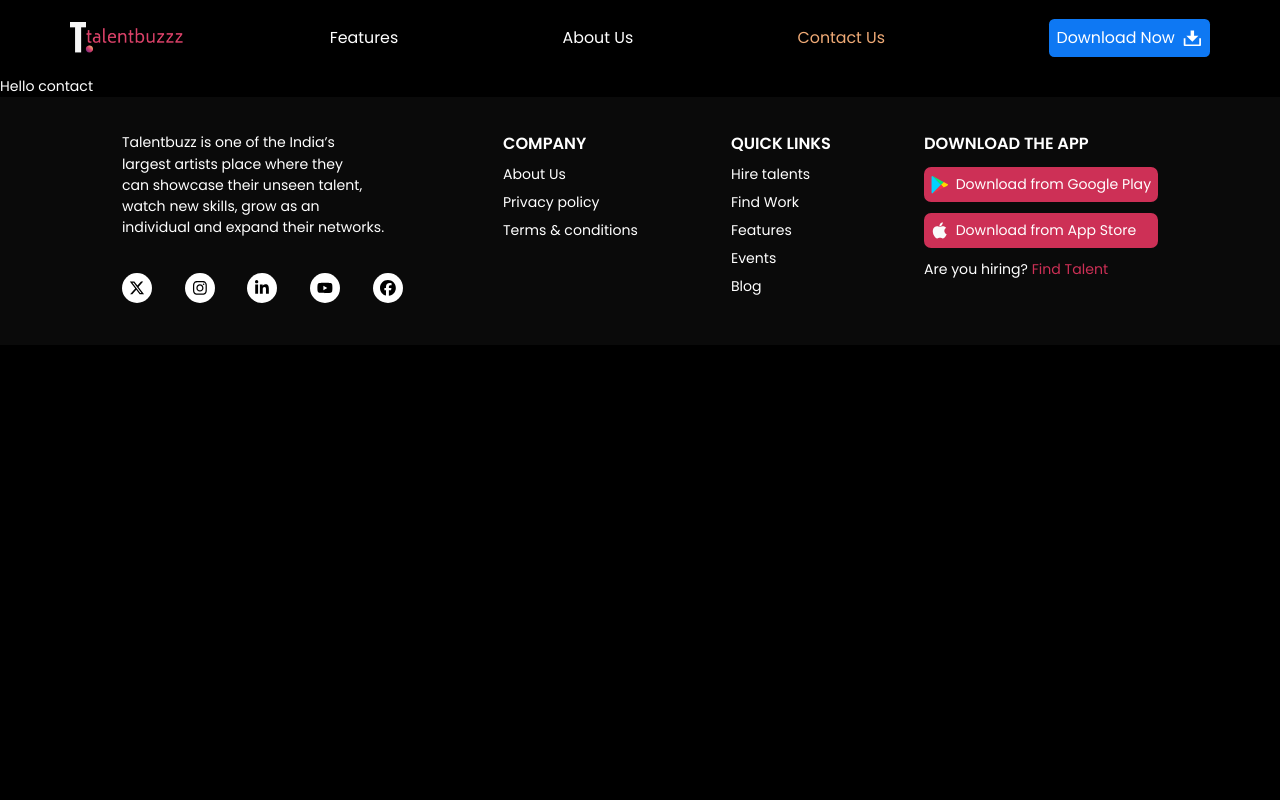
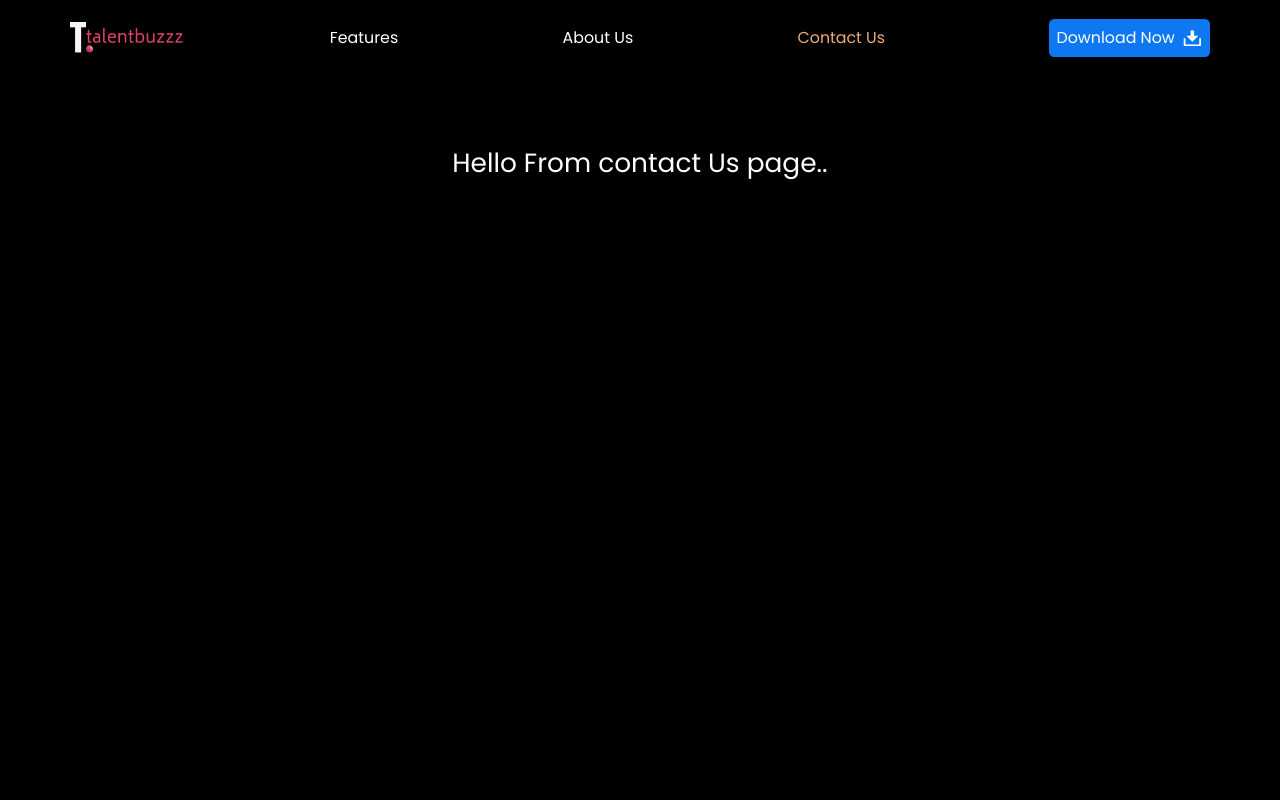
Before and after one commit to namankoolwal/TalentBuzz, a React (Vite) app: page /contact in a window 1280 px wide. Shown: the top 800 px of the page. Built offline with nearby package versions, Linux system fonts and the light colour scheme.

Commit message:
add contact us page

```diff
--- /dev/null
+++ b/src/components/ContactUs/ContactUs.jsx
@@ -0,0 +1,12 @@
+/* eslint-disable no-unused-vars */
+import React from 'react'
+
+const ContactUs = () => {
+  return (
+    <div className='w-full min-h-screen h-full'>
+      <div className='text-3xl text-center mt-20'>Hello From contact Us page..</div>
+    </div>
+  )
+}
+
+export default ContactUs
--- a/src/router.jsx
+++ b/src/router.jsx
@@ -4,6 +4,7 @@ import Layout from "./Layout";
 import LandingPage from "./components/LandingPage/LandingPage";
 import AboutUs from "./components/AboutUs/AboutUs";
 import Features from "./components/Features/Features";
+import ContactUs from "./components/ContactUs/ContactUs";
 
 
 const router = createBrowserRouter(
@@ -12,7 +13,7 @@ const router = createBrowserRouter(
             <Route path="" element={<LandingPage/>} />
             <Route path="features" element={<Features/>} />
             <Route path="about" element={<AboutUs/>} />
-            <Route path="contact" element={<> <div>Hello contact</div></>} />
+            <Route path="contact" element={<ContactUs/>} />
 
         </Route>
     )
```
